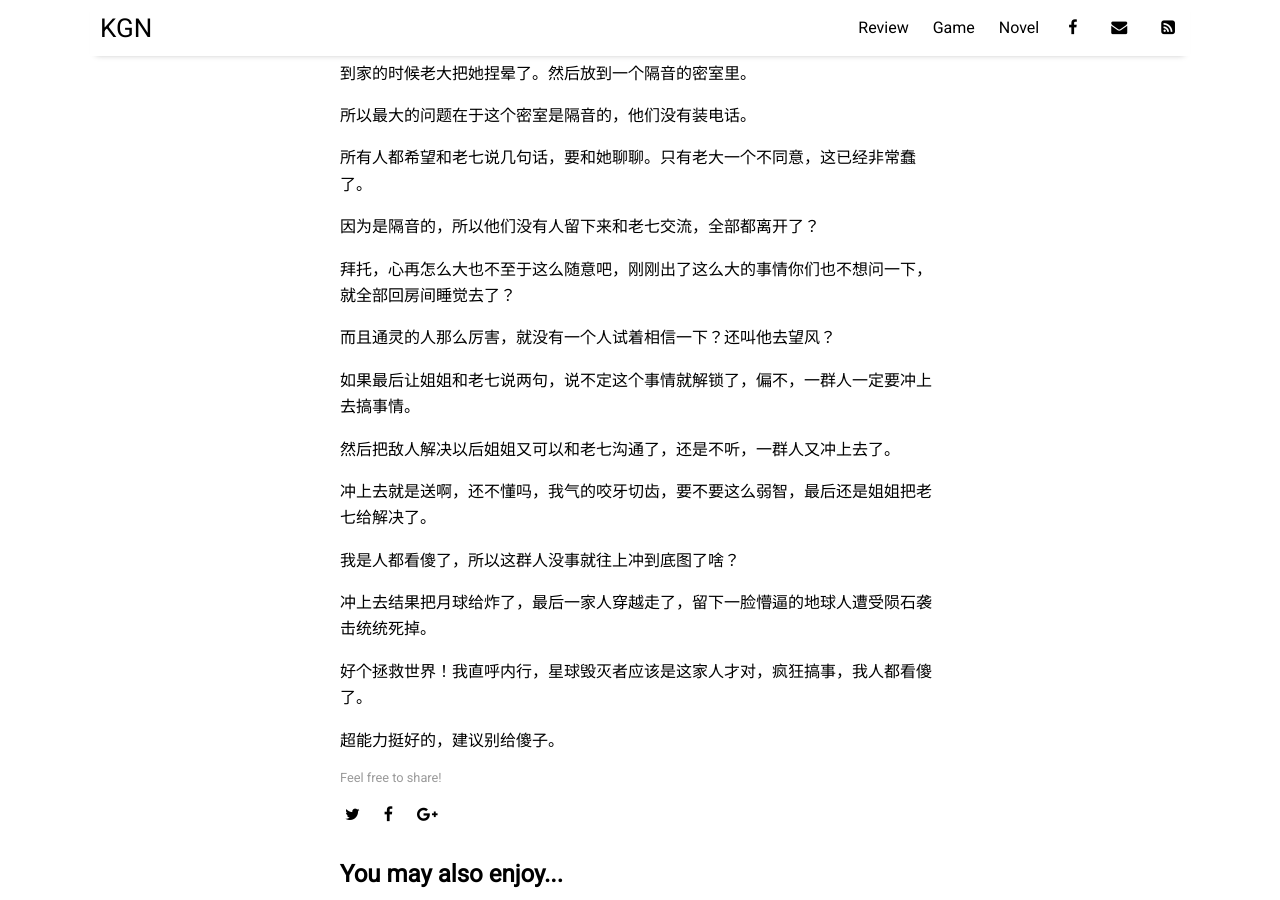
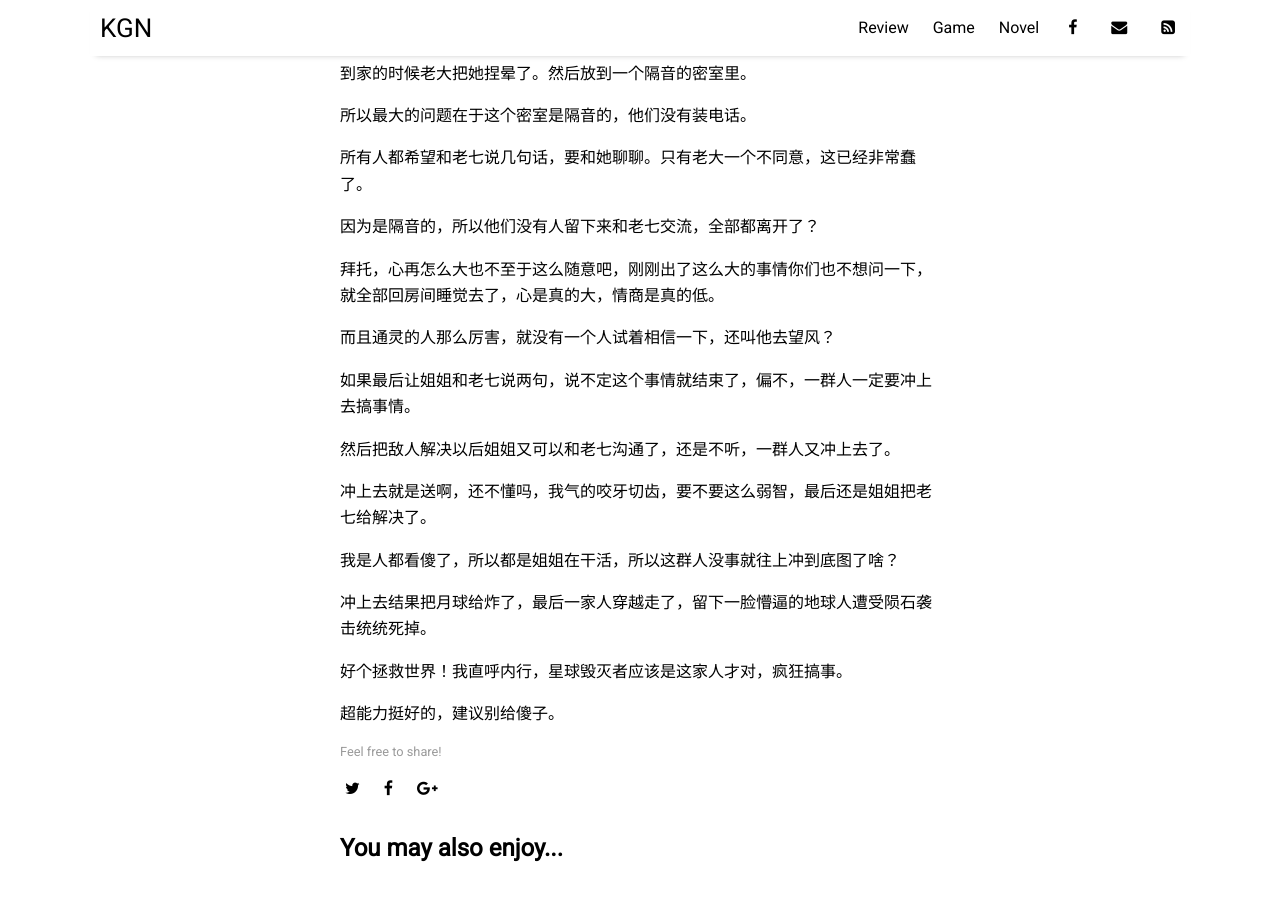
Before and after one commit to kwh3884858/KGN, a Jekyll site: the page built from _posts/2021-3-18-reivew-umbrella-academy.md, in a window 1280 px wide and 900 px high, scrolled down 881 px. Built offline with Jekyll 4.4.1, drawn with Linux system fonts in a browser that asks for light colours; nearby versions of some CDN libraries; comment, search, counter and statistics services are not loaded.

Commit message:
Update umbrella academy

```diff
--- a/_posts/2021-3-18-reivew-umbrella-academy.md
+++ b/_posts/2021-3-18-reivew-umbrella-academy.md
@@ -27,20 +27,20 @@ image: umbrella-academy.jpg
 
 因为是隔音的，所以他们没有人留下来和老七交流，全部都离开了？
 
-拜托，心再怎么大也不至于这么随意吧，刚刚出了这么大的事情你们也不想问一下，就全部回房间睡觉去了？
+拜托，心再怎么大也不至于这么随意吧，刚刚出了这么大的事情你们也不想问一下，就全部回房间睡觉去了，心是真的大，情商是真的低。
 
-而且通灵的人那么厉害，就没有一个人试着相信一下？还叫他去望风？
+而且通灵的人那么厉害，就没有一个人试着相信一下，还叫他去望风？
 
-如果最后让姐姐和老七说两句，说不定这个事情就解锁了，偏不，一群人一定要冲上去搞事情。
+如果最后让姐姐和老七说两句，说不定这个事情就结束了，偏不，一群人一定要冲上去搞事情。
 
 然后把敌人解决以后姐姐又可以和老七沟通了，还是不听，一群人又冲上去了。
 
 冲上去就是送啊，还不懂吗，我气的咬牙切齿，要不要这么弱智，最后还是姐姐把老七给解决了。
 
-我是人都看傻了，所以这群人没事就往上冲到底图了啥？
+我是人都看傻了，所以都是姐姐在干活，所以这群人没事就往上冲到底图了啥？
 
 冲上去结果把月球给炸了，最后一家人穿越走了，留下一脸懵逼的地球人遭受陨石袭击统统死掉。
 
-好个拯救世界！我直呼内行，星球毁灭者应该是这家人才对，疯狂搞事，我人都看傻了。
+好个拯救世界！我直呼内行，星球毁灭者应该是这家人才对，疯狂搞事。
 
 超能力挺好的，建议别给傻子。
```
